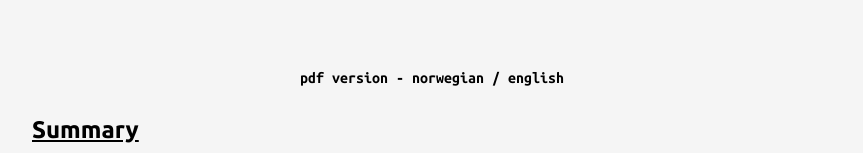
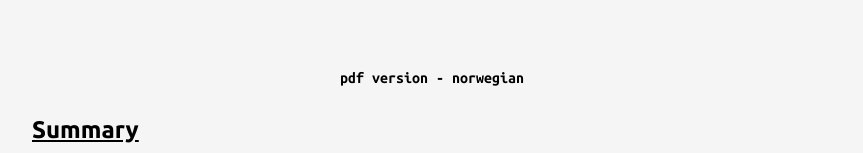
Before and after one commit to glennbarosen/portfolio, a React (Create React App) app: page /cv in a window 1280 px wide. Shown: the part 326-479 px from the top of the page, without its empty margins (208-1071 px from the left). Built offline with nearby package versions, Linux system fonts and the light colour scheme.

Commit message:
Update CV.js

```diff
--- a/src/pages/CV.js
+++ b/src/pages/CV.js
@@ -1,8 +1,7 @@
 import React, { useState, useEffect } from 'react'
 import ReactMarkdown from 'react-markdown'
 import CVContent from '../content/CV.md'
-import noCV from '../assets/cv-gab-no.pdf'
-import enCV from '../assets/cv-gab-en.pdf'
+import noCV from '../assets/cv-glennbarosen.pdf'
 import { getMarkdown } from '../App.js'
 import { container, contentCV, cvLinks } from '../styles/styles'
 /** @jsxRuntime classic */
@@ -22,11 +21,7 @@ const CV = () => {
                     className='cv-link'
                     href={noCV}
                     rel="noopener noreferrer"
-                    target="_blank">norwegian</a> / <a
-                        className='cv-link'
-                        href={enCV}
-                        rel="noopener noreferrer"
-                        target="_blank">english</a>
+                    target="_blank">norwegian</a>
             </p>
             <ReactMarkdown css={contentCV}
                 children={markdown}
```
